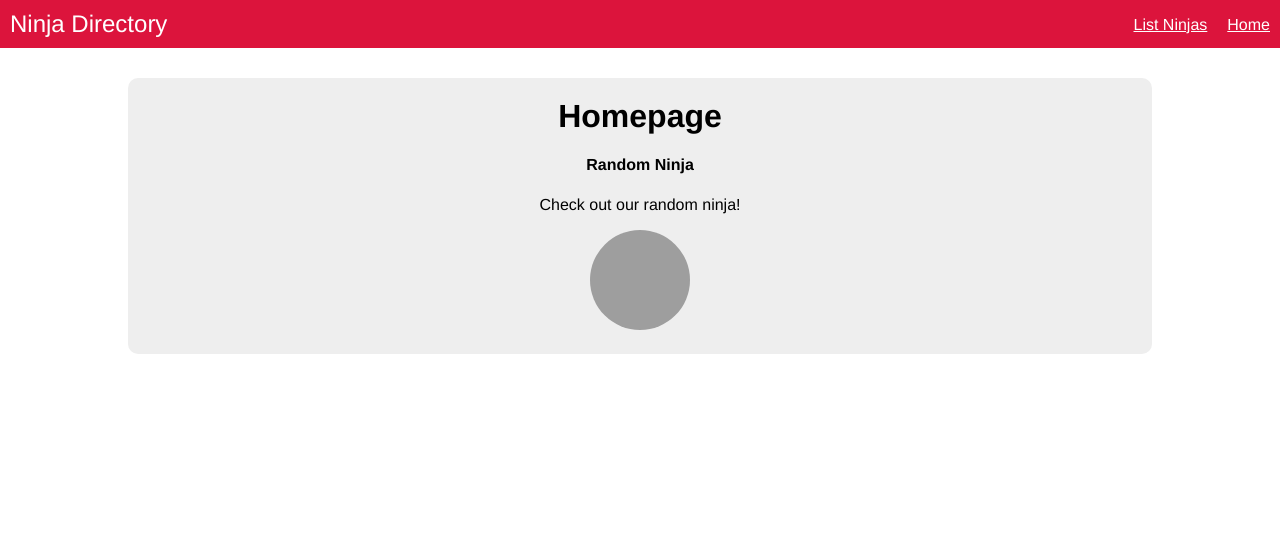
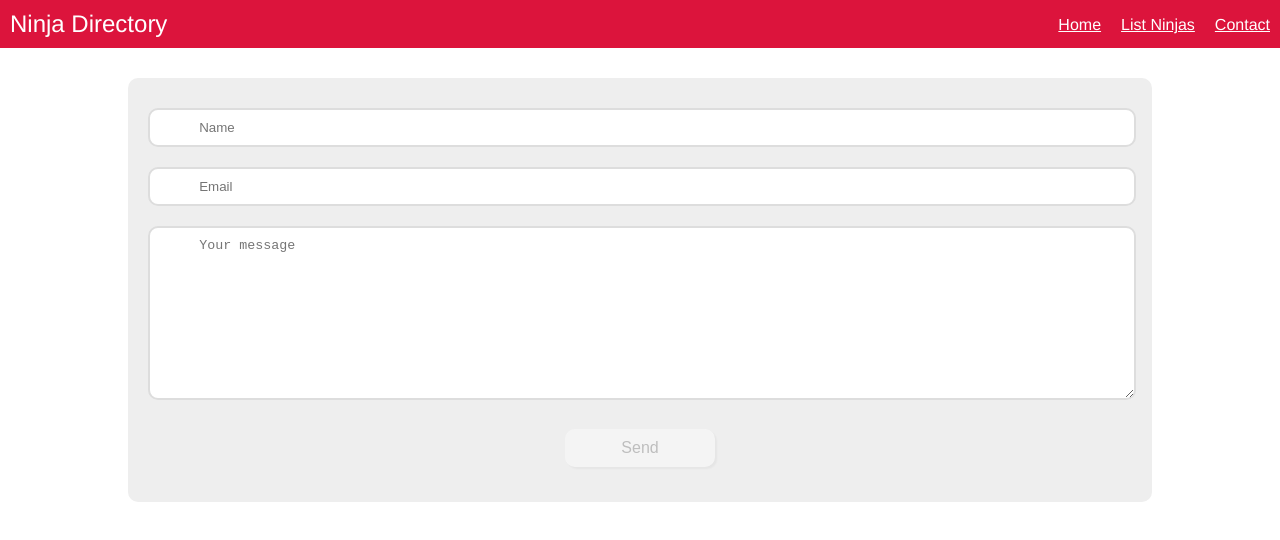
Before and after one commit to Raywire/net-ninja-tutorial-angularjs, a plain HTML site: page index.html at #!/contact in a window 1280 px wide. Drawn offline with Linux system fonts and the light colour scheme; grey boxes are pictures that could not be loaded.

Commit message:
Sets up form validation

```diff
--- a/app/app.js
+++ b/app/app.js
@@ -5,6 +5,9 @@ myNinjaApp.config(['$routeProvider', function($routeProvider) {
     .when('/home', {
       templateUrl: 'views/home.html',
       controller: 'NinjaController'
+    })
+    .when('/contact', {
+      templateUrl: 'views/contact.html'
     })
     .when('/directory', {
       templateUrl: 'views/directory.html',
--- a/content/css/styles.css
+++ b/content/css/styles.css
@@ -36,7 +36,7 @@ h1,h2,h3{
 }
 
 #menu-bar li{
-  float: right;
+  float: left;
   margin-left: 20px;
 }
 
@@ -108,6 +108,14 @@ main{
   margin: 15px auto;
 }
 
+.content textarea{
+  width: 90%;
+  padding: 10px 5%;
+  border-radius: 10px;
+  border: 2px solid #ddd;
+  margin: 10px 0;
+}
+
 .remove{
   float: right;
   padding: 5px;
@@ -165,3 +173,12 @@ main.ng-enter.ng-enter-active {
   transition-delay: 0.2s;
   transition-duration: 0;
 }
+
+input.ng-invalid.ng-touched, textarea.ng-invalid.ng-touched {
+  border: 2px solid red;
+}
+
+input[disabled='disabled'] {
+  opacity: 0.4;
+  cursor: not-allowed !important;
+}
--- a/header.html
+++ b/header.html
@@ -3,5 +3,6 @@
   <ul>
     <li><a href="#!/home">Home</a></li>
     <li><a href="#!/directory">List Ninjas</a></li>
+    <li><a href="#!/contact">Contact</a></li>
   </ul>
 </div>
--- /dev/null
+++ b/views/contact.html
@@ -0,0 +1,14 @@
+<div class="content">
+  <form name="contactForm" novalidate>
+    <input type="text" placeholder="Name" name="name" ng-model="contact.name" ng-required="true">
+    <div ng-show="contactForm.name.$touched && contactForm.name.$invalid">
+      <small style="color: red; display: block;">Enter a valid name</small>
+    </div>
+    <input type="email" placeholder="Email" name="email" ng-model="contact.email" ng-required="true">
+    <div ng-show="contactForm.email.$touched && contactForm.email.$invalid">
+      <small style="color: red; display: block;">Enter a valid email</small>
+    </div>
+    <textarea name="message" placeholder="Your message" cols="30" rows="10" ng-model="contact.message" ng-required="true"></textarea>
+    <input type="submit" value="Send" ng-disabled="contactForm.$invalid">
+  </form>
+</div>
```
